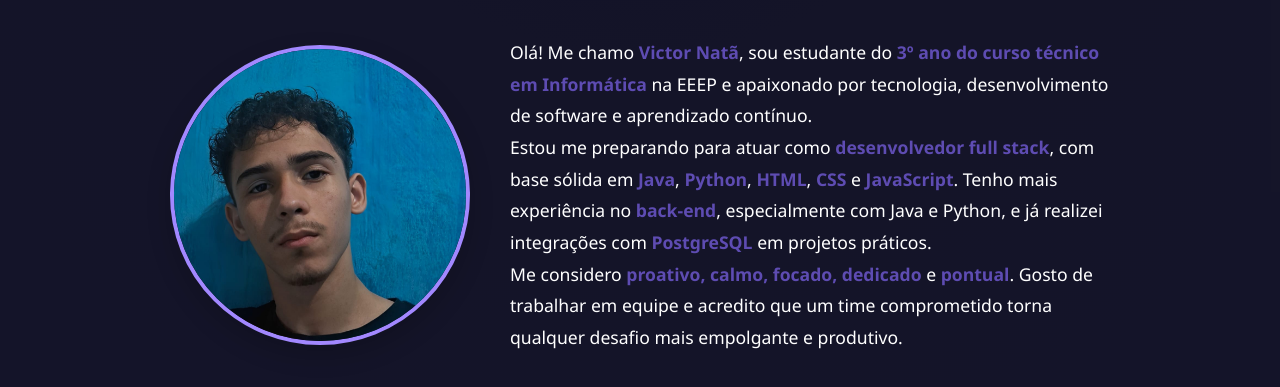
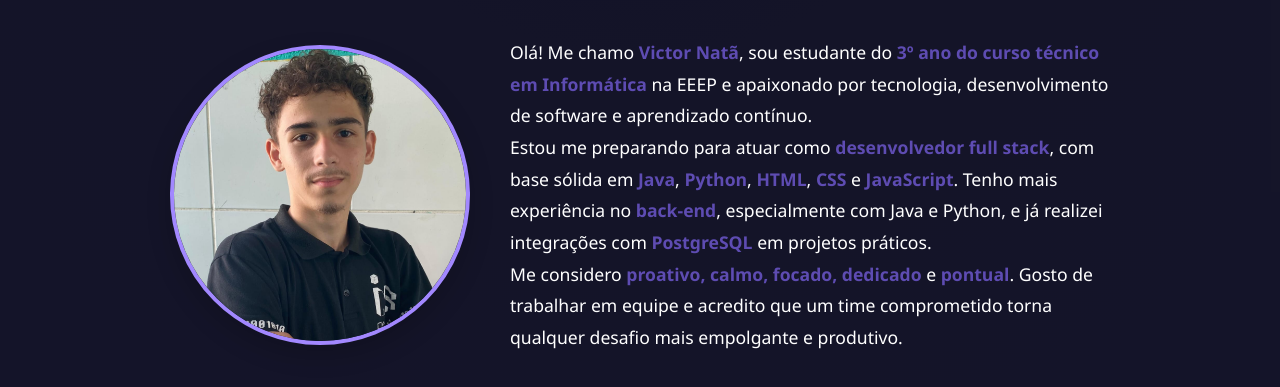
Before and after one commit to VictorNatt/Portfolio, a plain HTML site: page index.html in a window 1280 px wide. Shown: the part 317-704 px from the top of the page. Drawn offline with Linux system fonts and the light colour scheme.

Commit message:
Add files via upload

```diff
--- a/index.html
+++ b/index.html
@@ -20,7 +20,7 @@
       <section id="sobre" class="sobre-mim">
         <h2>Sobre mim</h2>
         <div class="container">
-            <img src="src/perfil.jpeg" alt="Foto de Victor Natã" class="profile-photo">
+            <img src="src/fotoperfil.jpeg" alt="Foto de Victor Natã" class="profile-photo">
             <div class="texto">
                 <p>
                     Olá! Me chamo <strong>Victor Natã</strong>, sou estudante do <strong>3º ano do curso técnico em Informática</strong> na EEEP e apaixonado por tecnologia, desenvolvimento de software e aprendizado contínuo.
```
Also changed, not shown: src/fotoperfil.jpeg (added).
